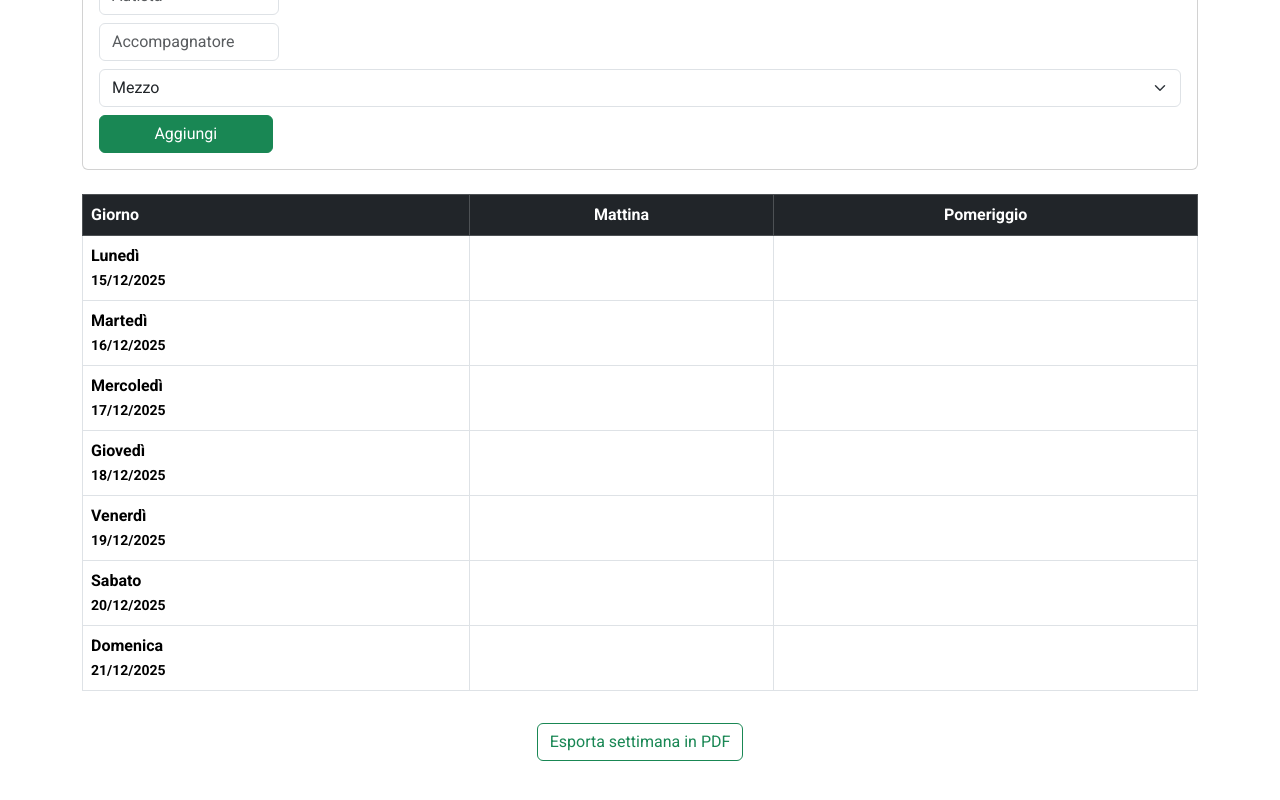
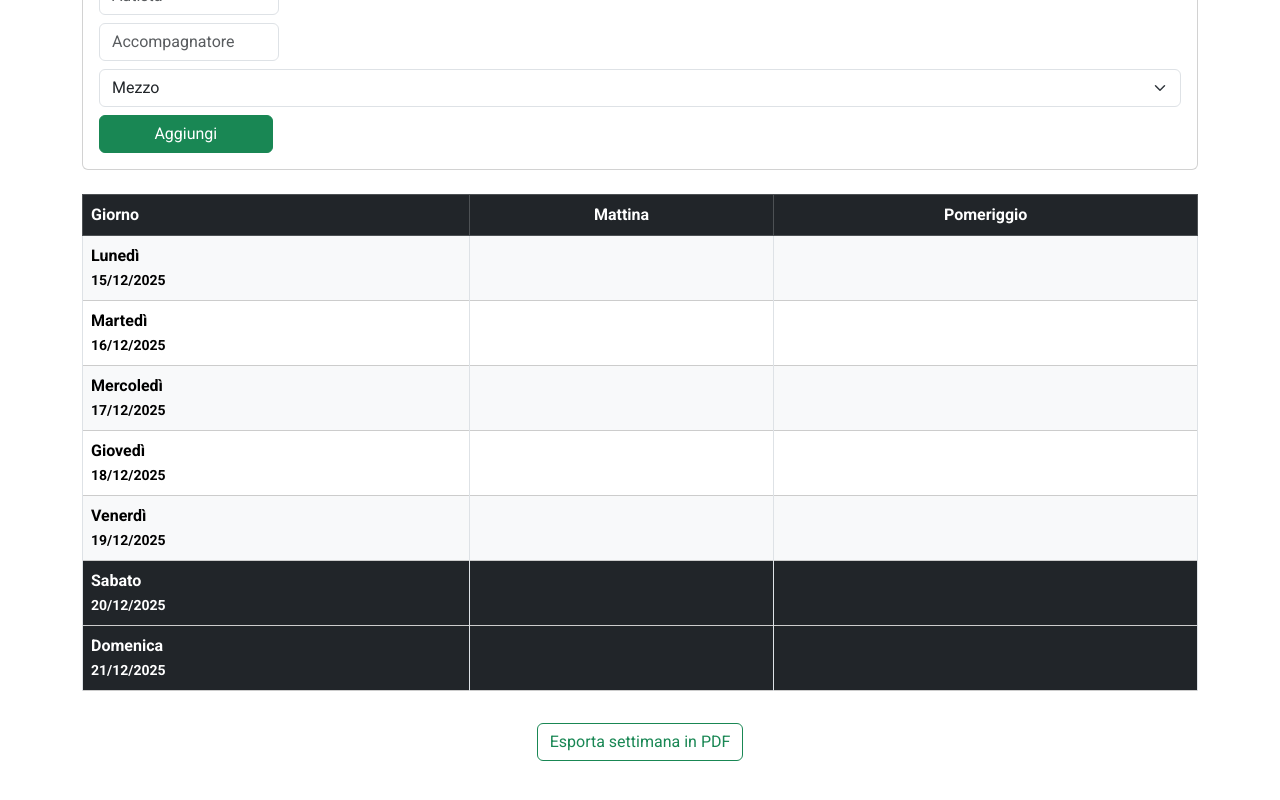
Before and after one commit to Johnnyfromtheblock4/atd, a React (Vite) app: page / in a window 1280 px wide. Shown: the part 450-1250 px from the top of the page. Built offline with nearby package versions, Linux system fonts and the light colour scheme.

Commit message:
[UPD] pdf style

```diff
--- a/components/ExportWeekPDF.jsx
+++ b/components/ExportWeekPDF.jsx
@@ -1,31 +1,99 @@
 import jsPDF from "jspdf";
 import html2canvas from "html2canvas";
 
-/*
-  Componente responsabile dell'esportazione della settimana selezionata in PDF.
-  Cattura la tabella tramite ref e genera un PDF in formato landscape.
-*/
+/* PDF Exporter */
 const ExportWeekPDF = ({ tableRef, settimanaCorrente, formatDate }) => {
   const esportaSettimanaPDF = async () => {
     if (!tableRef?.current) return;
 
-    // Cattura della tabella come canvas
+    /*
+      Forza stili più marcati solo per l'export PDF
+      (bordi visibili anche dopo la rasterizzazione)
+    */
+    tableRef.current.classList.add("pdf-export");
+
+    // Cattura tabella
     const canvas = await html2canvas(tableRef.current, {
-      scale: 2, // migliora la qualità del PDF
+      scale: 2,
+      backgroundColor: "#ffffff",
     });
+
+    // Rimuove gli stili PDF-only dopo la cattura
+    tableRef.current.classList.remove("pdf-export");
 
     const imgData = canvas.toDataURL("image/png");
 
-    // Creazione PDF in formato orizzontale
+    // PDF landscape
     const pdf = new jsPDF("landscape", "mm", "a4");
 
-    const pdfWidth = pdf.internal.pageSize.getWidth();
-    const pdfHeight = (canvas.height * pdfWidth) / canvas.width;
+    const pageWidth = pdf.internal.pageSize.getWidth();
+    const pageHeight = pdf.internal.pageSize.getHeight();
 
-    // Inserimento immagine nel PDF
-    pdf.addImage(imgData, "PNG", 0, 10, pdfWidth, pdfHeight);
+    /* LOGO */
+    const logo = new Image();
+    logo.src = "/atd-logo.png";
 
-    // Nome file basato sulla settimana corrente
+    // Attendi caricamento logo
+    await new Promise((resolve) => {
+      logo.onload = resolve;
+    });
+
+    pdf.addImage(logo, "PNG", 10, 10, 30, 30);
+
+    /* TITOLO */
+    pdf.setFont("helvetica", "bold");
+    pdf.setFontSize(18);
+    pdf.text(
+      "Servizi Associazione Trasporto Disabili Busnago",
+      pageWidth / 2,
+      22,
+      { align: "center" }
+    );
+
+    /* SOTTOTITOLO */
+    pdf.setFont("helvetica", "normal");
+    pdf.setFontSize(13);
+    pdf.text(
+      `Settimana del ${formatDate(settimanaCorrente)}`,
+      pageWidth / 2,
+      30,
+      { align: "center" }
+    );
+
+    /* POSIZIONE TABELLA */
+    const tableY = 40;
+    const marginX = 10;
+    const usableWidth = pageWidth - marginX * 2;
+    const imgHeight = (canvas.height * usableWidth) / canvas.width;
+
+    /*
+      Inserimento tabella con gestione multipagina
+      jsPDF non spezza automaticamente le immagini
+    */
+    let remainingHeight = imgHeight;
+    let positionY = tableY;
+    let pageOffset = 0;
+
+    while (remainingHeight > 0) {
+      pdf.addImage(
+        imgData,
+        "PNG",
+        marginX,
+        positionY - pageOffset,
+        usableWidth,
+        imgHeight
+      );
+
+      remainingHeight -= pageHeight - positionY;
+
+      if (remainingHeight > 0) {
+        pdf.addPage();
+        pageOffset += pageHeight - positionY;
+        positionY = 10;
+      }
+    }
+
+    /* SALVATAGGIO */
     const nomeFile = `servizi_settimana_${formatDate(
       settimanaCorrente
     ).replaceAll("/", "-")}.pdf`;
--- a/components/ServiceTable.jsx
+++ b/components/ServiceTable.jsx
@@ -26,8 +26,16 @@ const ServiceTable = ({ servizi, settimanaCorrente, formatDate }) => {
             const data = new Date(settimanaCorrente);
             data.setDate(settimanaCorrente.getDate() + index);
 
+            // Classe riga per distinguere i giorni (feriali alternati + weekend)
+            const rowClass =
+              giorno === "Sabato" || giorno === "Domenica"
+                ? "giorno-weekend"
+                : index % 2 === 0
+                ? "giorno-pari"
+                : "giorno-dispari";
+
             return (
-              <tr key={giorno}>
+              <tr key={giorno} className={rowClass}>
                 {/* GIORNO */}
                 <td className="fw-bold">
                   {giorno}
--- a/src/index.css
+++ b/src/index.css
@@ -4,3 +4,38 @@
   box-sizing: border-box;
   font-family: "Roboto", sans-serif;
 }
+
+/* TABELLA */
+/* Giorni feriali alternati */
+.giorno-pari td {
+  background-color: #f8f9fa;
+}
+
+.giorno-dispari td {
+  background-color: #ffffff;
+}
+
+/* Weekend */
+.giorno-weekend td {
+  background-color: #212529;
+  color: #fff;
+}
+
+/* Rafforza separazione tra giorni */
+tbody tr {
+  border-bottom: 3px solid #cccccc;
+}
+
+/* Versione PDF */
+.pdf-export .giorno-pari td {
+  background-color: #f0f0f0 !important;
+}
+
+.pdf-export .giorno-dispari td {
+  background-color: #ffffff !important;
+}
+
+.pdf-export .giorno-weekend td {
+  background-color: #212529 !important;
+  color: #fff !important;
+}
```
